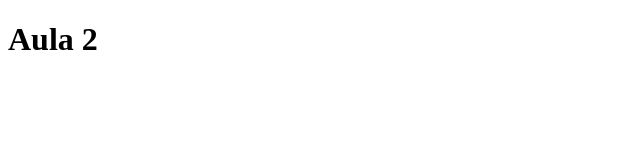
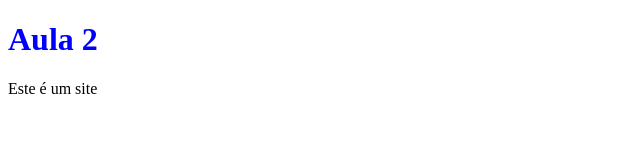
Before and after one commit to vandersongc/Aula3-FrontEnd, a plain HTML site: page index.html in a window 1280 px wide. Shown: the whole page, without its empty margins (0-640 px from the left). Drawn offline with Linux system fonts and the light colour scheme.

Commit message:
add paragrafo

```diff
--- a/estilo.css
+++ b/estilo.css
@@ -1,3 +1,3 @@
-<h1>{
+h1{
     color:#0000ff;
 }
--- a/index.html
+++ b/index.html
@@ -4,11 +4,14 @@
     <meta charset="UTF-8">
     <meta name="viewport" content="width=device-width, initial-scale=1.0">
     <title>Atividade2</title>
-    <link rel="stylesheet" hidden="estilo.css">
+
+    <link rel="stylesheet" href="estilo.css">
 
 </head>
 <body>
     <h1>Aula 2</h1>
 
+    <p>Este é um site</p>
+
 </body>
 </html>
```
